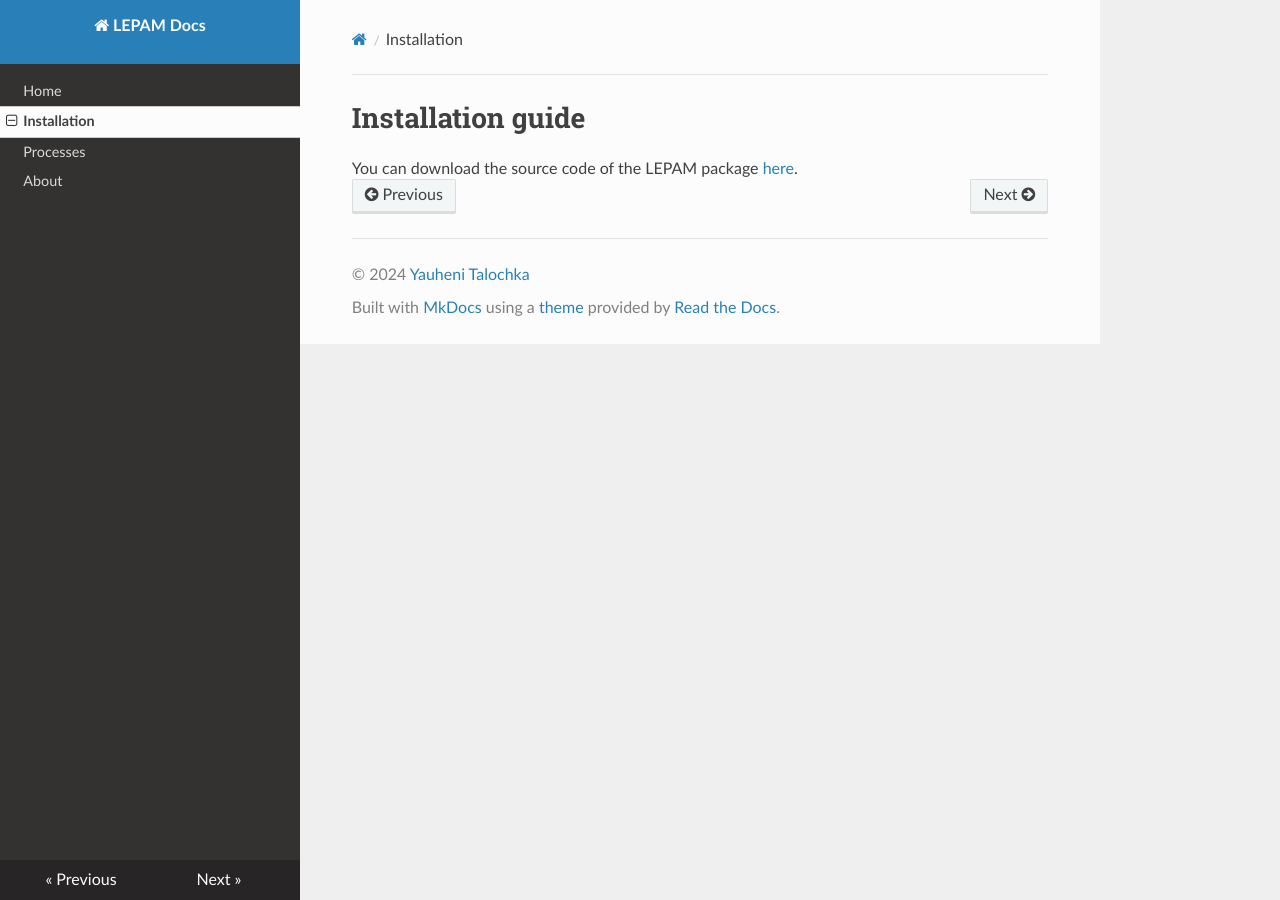
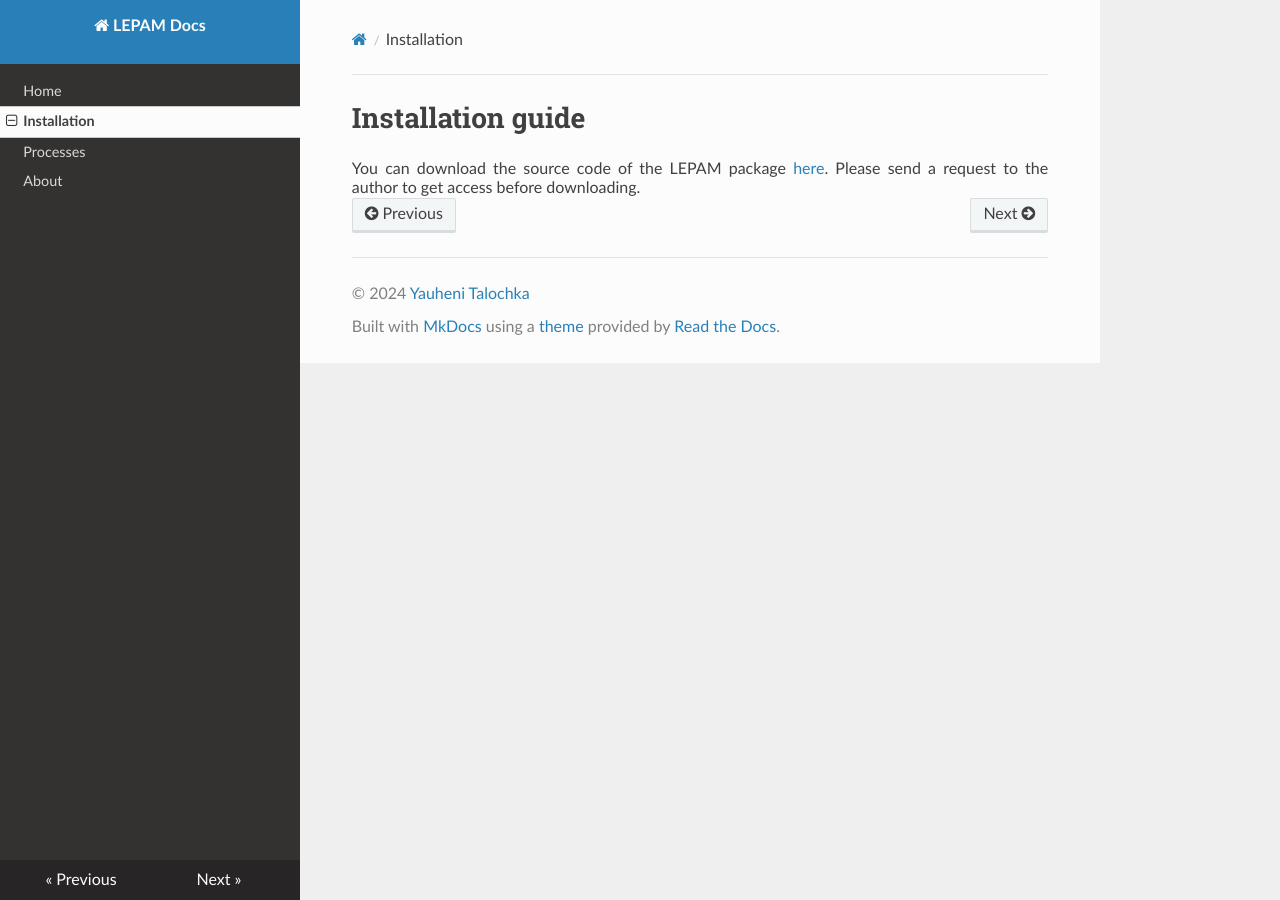
Before and after one commit to YauheniTalochkaN/LEPAM_Docs, an MkDocs documentation site: the page built from docs/install.md, in a window 1280 px wide. Built offline with MkDocs 1.6.1, drawn with Linux system fonts in a browser that asks for light colours; nearby versions of some CDN libraries.

Commit message:
some text to install.md is added

```diff
--- a/docs/install.md
+++ b/docs/install.md
@@ -1,4 +1,5 @@
 # Installation guide
 <div style="text-align: justify;">
 You can download the source code of the LEPAM package <a href="https://github.com/YauheniTalochkaN/LEPAM"  target="_blank" rel="noopener">here</a>.
+Please send a request to the author to get access before downloading.
 </div>
```
